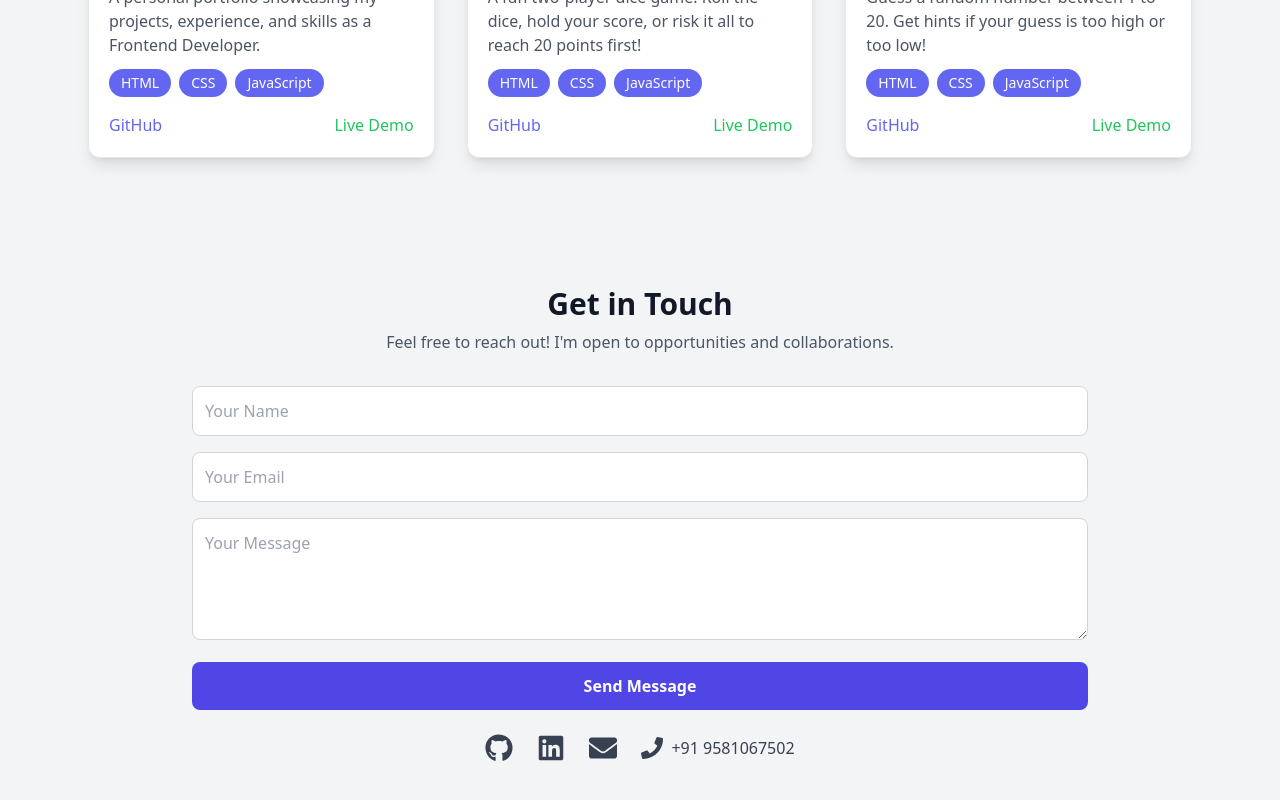
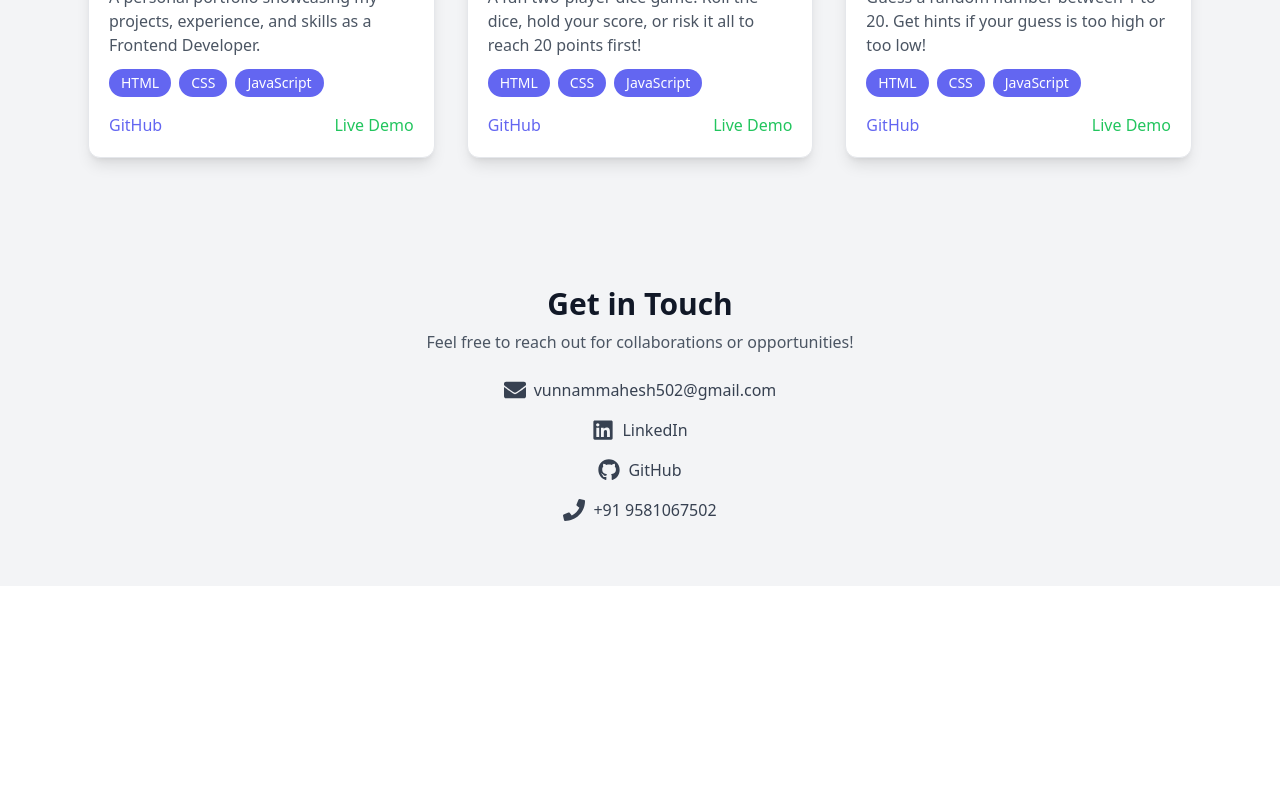
Before and after one commit to vunnammahesh/devfolio, a React (Vite) app: page / in a window 1280 px wide. Shown: the part 2388-3188 px from the top of the page. After the commit the page ends 2974 px from the top, so only its background shows below. Built offline with nearby package versions, Linux system fonts and the light colour scheme.

Commit message:
updated the contact section

```diff
--- a/src/components/Contact.jsx
+++ b/src/components/Contact.jsx
@@ -1,24 +1,7 @@
-import { useState } from "react";
+import { FaGithub, FaLinkedin, FaEnvelope, FaPhone } from "react-icons/fa";
 import contactData from "../data/contact.json";
-import { FaGithub, FaLinkedin, FaEnvelope, FaPhone } from "react-icons/fa";
 
 export default function Contact() {
-  const [form, setForm] = useState({ name: "", email: "", message: "" });
-
-  const handleChange = (e) => {
-    setForm({ ...form, [e.target.name]: e.target.value });
-  };
-
-  const handleSubmit = (e) => {
-    e.preventDefault();
-    if (!form.name || !form.email || !form.message) {
-      alert("All fields are required!");
-      return;
-    }
-    alert("Message Sent! (Functionality to be added later)");
-    setForm({ name: "", email: "", message: "" });
-  };
-
   return (
     <section id="contact" className="py-16 px-6 bg-gray-100 dark:bg-gray-900">
       <div className="max-w-4xl mx-auto text-center">
@@ -26,55 +9,47 @@ export default function Contact() {
           Get in Touch
         </h2>
         <p className="mt-2 text-gray-600 dark:text-gray-300">
-          Feel free to reach out! I'm open to opportunities and collaborations.
+          Feel free to reach out for collaborations or opportunities!
         </p>
 
-        {/* Contact Form */}
-        <form onSubmit={handleSubmit} className="mt-8 space-y-4">
-          <input
-            type="text"
-            name="name"
-            placeholder="Your Name"
-            value={form.name}
-            onChange={handleChange}
-            className="w-full p-3 rounded-lg bg-white dark:bg-gray-800 text-gray-900 dark:text-white border border-gray-300 dark:border-gray-600 focus:outline-none focus:ring-2 focus:ring-indigo-500"
-          />
-          <input
-            type="email"
-            name="email"
-            placeholder="Your Email"
-            value={form.email}
-            onChange={handleChange}
-            className="w-full p-3 rounded-lg bg-white dark:bg-gray-800 text-gray-900 dark:text-white border border-gray-300 dark:border-gray-600 focus:outline-none focus:ring-2 focus:ring-indigo-500"
-          />
-          <textarea
-            name="message"
-            placeholder="Your Message"
-            value={form.message}
-            onChange={handleChange}
-            rows="4"
-            className="w-full p-3 rounded-lg bg-white dark:bg-gray-800 text-gray-900 dark:text-white border border-gray-300 dark:border-gray-600 focus:outline-none focus:ring-2 focus:ring-indigo-500"
-          />
-          <button
-            type="submit"
-            className="w-full p-3 bg-indigo-600 text-white font-semibold rounded-lg hover:bg-indigo-700 transition duration-300"
+        {/* Contact Links */}
+        <div className="mt-6 flex flex-col items-center space-y-4">
+          {/* Email */}
+          <a
+            href={`mailto:${contactData.contact.email}`}
+            className="flex items-center space-x-2 text-gray-700 dark:text-gray-300 hover:text-indigo-500"
           >
-            Send Message
-          </button>
-        </form>
+            <FaEnvelope size={22} />
+            <span>{contactData.contact.email}</span>
+          </a>
 
-        {/* Social Media Links */}
-        <div className="mt-6 flex justify-center space-x-6">
-          <a href={contactData.contact.github} target="_blank" rel="noopener noreferrer" className="text-gray-700 dark:text-gray-300 hover:text-indigo-500">
-            <FaGithub size={28} />
+          {/* LinkedIn */}
+          <a
+            href={contactData.contact.linkedin}
+            target="_blank"
+            rel="noopener noreferrer"
+            className="flex items-center space-x-2 text-gray-700 dark:text-gray-300 hover:text-indigo-500"
+          >
+            <FaLinkedin size={22} />
+            <span>LinkedIn</span>
           </a>
-          <a href={contactData.contact.linkedin} target="_blank" rel="noopener noreferrer" className="text-gray-700 dark:text-gray-300 hover:text-indigo-500">
-            <FaLinkedin size={28} />
+
+          {/* GitHub */}
+          <a
+            href={contactData.contact.github}
+            target="_blank"
+            rel="noopener noreferrer"
+            className="flex items-center space-x-2 text-gray-700 dark:text-gray-300 hover:text-indigo-500"
+          >
+            <FaGithub size={22} />
+            <span>GitHub</span>
           </a>
-          <a href={`mailto:${contactData.contact.email}`} className="text-gray-700 dark:text-gray-300 hover:text-indigo-500">
-            <FaEnvelope size={28} />
-          </a>
-          <a href={`tel:${contactData.contact.mobile}`} className="flex items-center space-x-2 text-gray-700 dark:text-gray-300 hover:text-indigo-500">
+
+          {/* Phone Number */}
+          <a
+            href={`tel:${contactData.contact.mobile}`}
+            className="flex items-center space-x-2 text-gray-700 dark:text-gray-300 hover:text-indigo-500"
+          >
             <FaPhone size={22} />
             <span>{contactData.contact.mobile}</span>
           </a>
```
